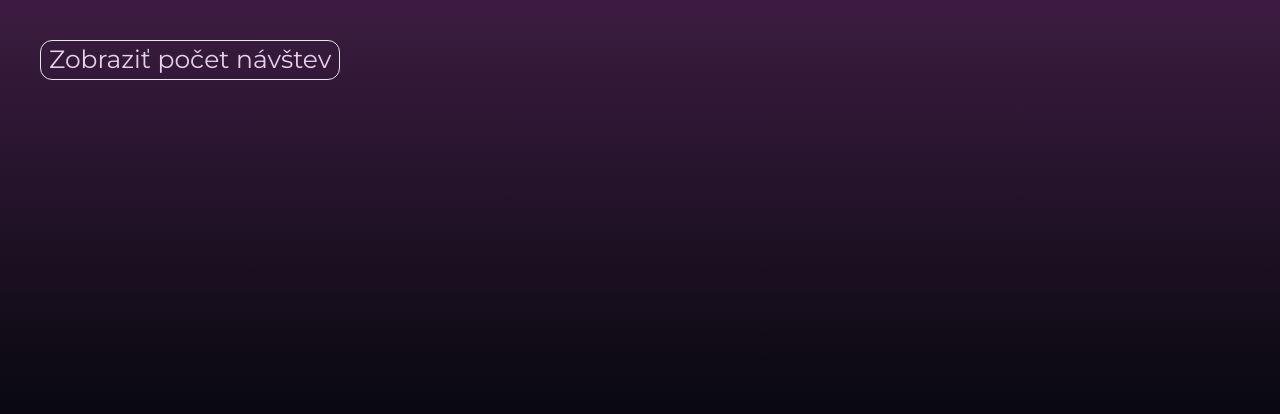
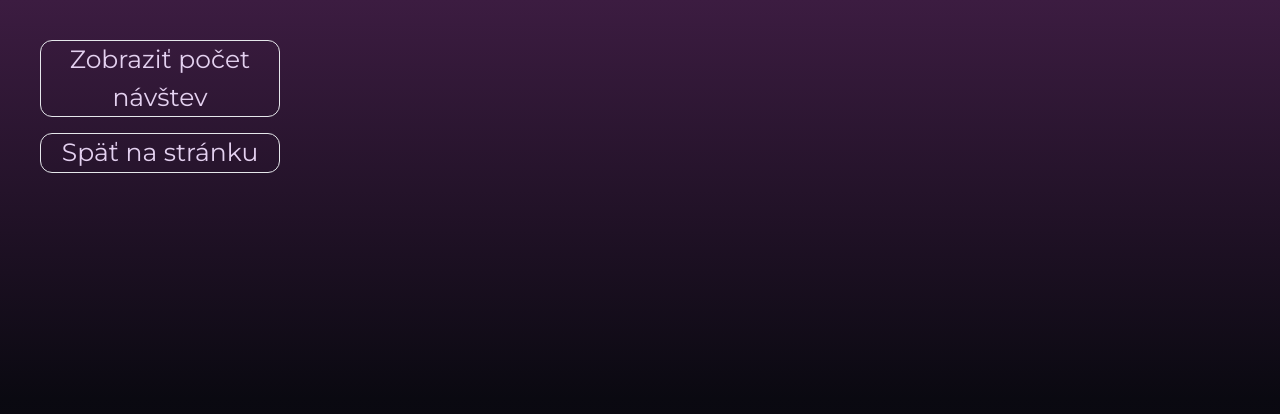
Before and after one commit to pkvarg/cesta-zivota, a React (Vite) app: page /counter in a window 1280 px wide. Shown: the top 414 px of the page. Built offline with nearby package versions, Linux system fonts and the light colour scheme.

Commit message:
counter corr

```diff
--- a/src/Counter.jsx
+++ b/src/Counter.jsx
@@ -1,9 +1,11 @@
 import React, { useState } from 'react'
+import { useNavigate } from 'react-router-dom'
 import { db } from '../firebaseConfig'
 
 import { getDocs, collection } from 'firebase/firestore'
 
 const Counter = () => {
+  const navigate = useNavigate()
   const [count, setCount] = useState(0)
   const countCollectionRef = collection(db, 'cestazivota')
 
@@ -16,13 +18,23 @@ const Counter = () => {
   }
 
   return (
-    <div className='section5 h-[100vh] text-[25px] p-10'>
-      <button onClick={getStats} className='border px-2 rounded-xl'>
+    <div className='section5 h-[100vh] text-[25px] p-10 flex flex-col gap-4'>
+      <button
+        onClick={getStats}
+        className='border px-2 rounded-xl w-[20%] cursor-pointer'
+      >
         Zobraziť počet návštev
       </button>
       {count > 0 && (
         <h1 className='text-[35px] ml-2'>Počet návštev: {count}</h1>
       )}
+
+      <button
+        onClick={() => navigate('/')}
+        className='border px-2 rounded-xl w-[20%] cursor-pointer'
+      >
+        Späť na stránku
+      </button>
     </div>
   )
 }
--- a/src/Home.jsx
+++ b/src/Home.jsx
@@ -36,7 +36,7 @@ const Home = () => {
         location='bottom'
         style={{
           background: '#782777',
-          color: '#000',
+          color: '#d7cde6',
           fontSize: '22.5px',
           textAlign: 'justify',
         }}
@@ -52,7 +52,7 @@ const Home = () => {
           increaseVisitorsCount()
         }}
       >
-        Táto stránka nezhromažďuje o návštevníkoch žiadne údaje
+        Táto stránka nezhromažďuje žiadne údaje
       </CookieConsent>
     </>
   )
```
